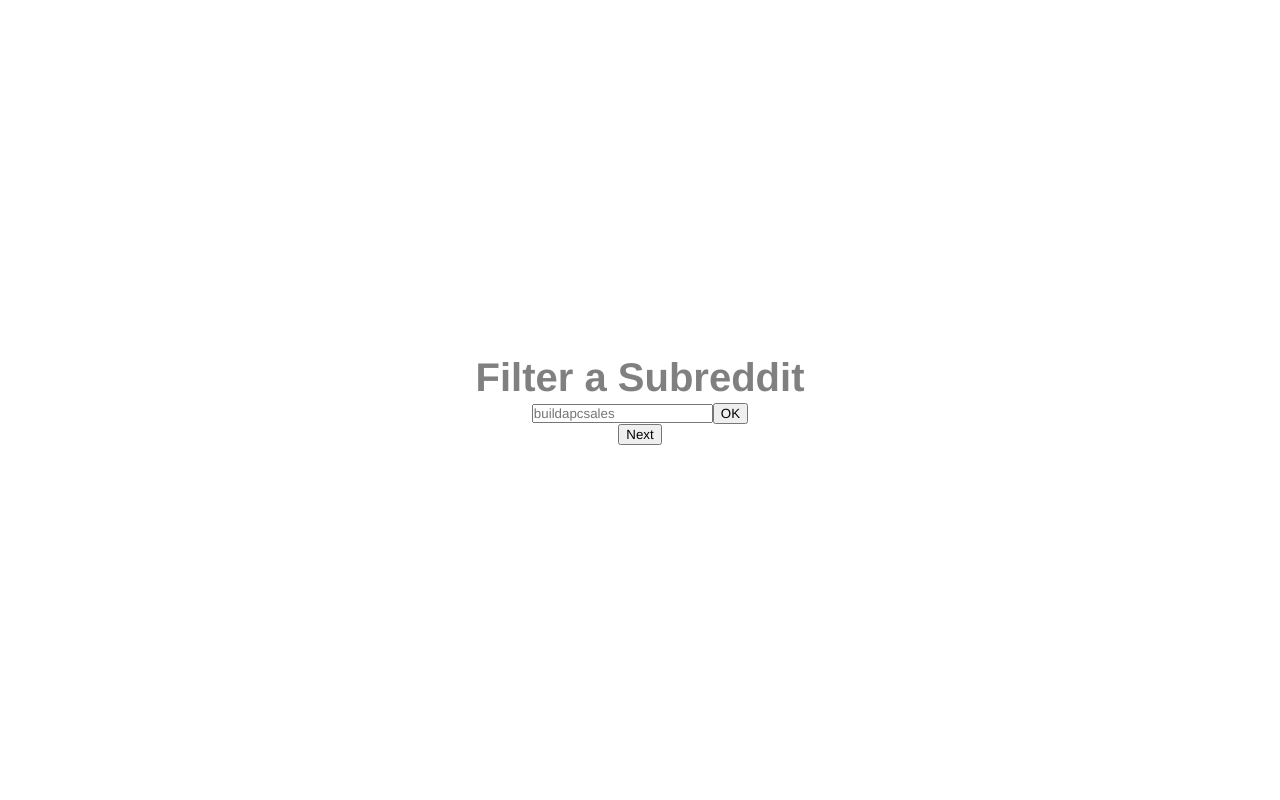
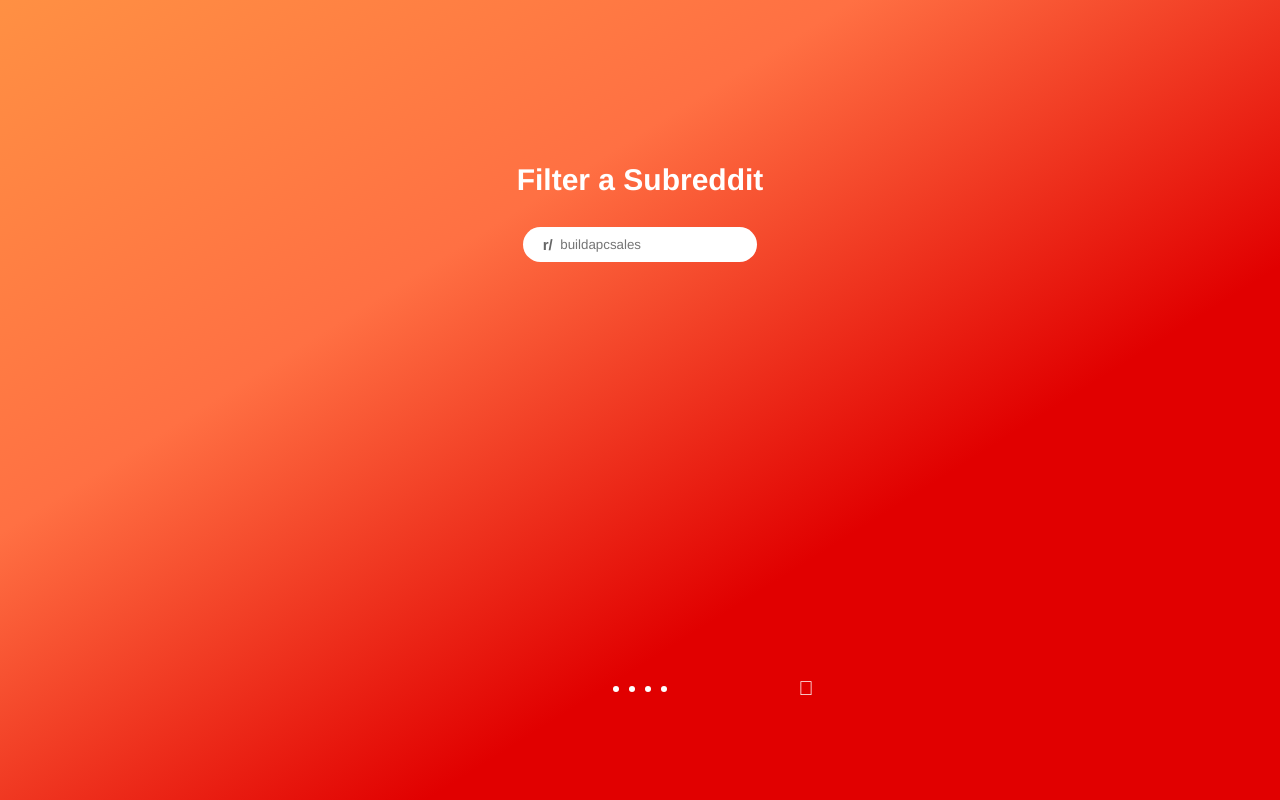
Before and after one commit to XianhaiC/reddit-lens, a React app: page / in a window 1280 px wide. Built offline with nearby package versions, Linux system fonts and the light colour scheme; a web font is replaced by a local one.

Commit message:
Finished subreddit page. Work on checkbox styling

```diff
--- a/package.json
+++ b/package.json
@@ -3,6 +3,7 @@
   "version": "0.1.0",
   "private": true,
   "dependencies": {
+    "@material-ui/core": "^4.8.1",
     "@testing-library/jest-dom": "^4.2.4",
     "@testing-library/react": "^9.3.3",
     "@testing-library/user-event": "^7.1.2",
--- a/public/index.html
+++ b/public/index.html
@@ -3,6 +3,7 @@
   <head>
     <meta charset="utf-8" />
     <link rel="icon" href="%PUBLIC_URL%/favicon.ico" />
+    <link rel="stylesheet" href="https://cdnjs.cloudflare.com/ajax/libs/font-awesome/5.9.0/css/all.min.css">
     <meta name="viewport" content="width=device-width, initial-scale=1" />
     <meta name="theme-color" content="#000000" />
     <meta
--- a/src/components/FormContact.js
+++ b/src/components/FormContact.js
@@ -3,7 +3,7 @@
 
 import { FormPage } from '../constants'
 import { switchPage } from '../actions/index'
-import Section from '../styles/Section'
+import { Section } from '../styles/styledComponents'
 
 class FormContact extends React.Component {
   render() {
--- a/src/components/FormEmail.js
+++ b/src/components/FormEmail.js
@@ -3,7 +3,7 @@
 
 import { FormPage } from '../constants'
 import { switchPage } from '../actions/index'
-import Section from '../styles/Section'
+import { Section } from '../styles/styledComponents'
 
 class FormEmail extends React.Component {
   constructor() {
--- a/src/components/FormFilters.js
+++ b/src/components/FormFilters.js
@@ -6,7 +6,7 @@
 
 import { FormPage } from '../constants'
 import { switchPage } from '../actions/index'
-import Section from '../styles/Section'
+import { Section, Header, WrapperFlex } from '../styles/styledComponents'
 
 class FormFilters extends React.Component {
   constructor(props) {
--- a/src/components/FormSMS.js
+++ b/src/components/FormSMS.js
@@ -3,11 +3,11 @@
 
 import { FormPage } from '../constants'
 import { switchPage } from '../actions/index'
+import { Section } from '../styles/styledComponents'
 import PhoneInput from 'react-phone-number-input'
 import 'react-phone-number-input/style.css'
 // TODO validate using this
 import { isPossiblePhoneNumber } from 'react-phone-number-input'
-import Section from '../styles/Section'
 
 class FormSMS extends React.Component {
   constructor() {
--- a/src/components/FormSubmitted.js
+++ b/src/components/FormSubmitted.js
@@ -3,15 +3,13 @@
 
 import { FormPage } from '../constants'
 import { switchPage } from '../actions/index'
-import Section from '../styles/Section'
-// TODO move Title to its own file
-import { Title } from './FormSubreddit'
+import { Section, Header } from '../styles/styledComponents'
 
 class FormSubmitted extends React.Component {
   render() {
     return (
       <Section>
-        <Title>How should we notfiy you?</Title>
+        <Header>Notification created! Create another?</Header>
       </Section>
     )
   }
--- a/src/components/FormSubreddit.js
+++ b/src/components/FormSubreddit.js
@@ -1,25 +1,11 @@
 import React from 'react'
 import { connect } from 'react-redux'
-import styled, { keyframes } from 'styled-components'
+import styled, { keyframes, css } from 'styled-components'
 
 import { FormPage } from '../constants'
 import { switchPage } from '../actions/index'
-import Section from '../styles/Section'
-
-// styled components -----
-
-const FadeIn = keyframes`
-  from {
-    opacity: 0;
-    transform: translate3d(0,.5em,0);
-  }
-`
-
-export const Title = styled.h1`
-  color: grey;
-  font-size: 2em;
-  animation: ${FadeIn} 1s ease backwards;
-`
+import { Section, Header, WrapperFlex, NavIndicator, StyledButton, Filler } from '../styles/styledComponents'
+import { InputPrefixed } from './Input'
 
 class FormSubreddit extends React.Component {
   constructor() {
@@ -27,21 +13,58 @@
     this.state = {
       subreddit: '',
     }
+
+    this.handleInput = this.handleInput.bind(this)
+    this.handleSubmit = this.handleSubmit.bind(this)
   }
+
+  handleInput = (e) => {
+    if (e.target.value.indexOf(' ') > -1) return
+    this.setState({subreddit: e.target.value})
+  }
+
+  handleSubmit = (e) => {
+    e.preventDefault()
+    // TODO: validate subreddit
+    // no spaces
+    // to lower
+    // verify existence
+    // store result
+    // switch page if valid
+    this.props.switchPage(FormPage.FILTERS)
+  }
+
   render() {
     return (
       <Section>
-        <Title>Filter a Subreddit</Title>
+        <Filler flex='0.3 1 0' />
+        <WrapperFlex direction='column' align='center' flex='1 1 0'>
+          <Header>Filter a Subreddit</Header>
+          <form onSubmit={this.handleSubmit}>
+            <InputPrefixed
+              onChange={this.handleInput}
+              value={this.state.subreddit}
+              placeholder='buildapcsales'></InputPrefixed>
+          </form>
+        </WrapperFlex>
 
-        <form>
-          <input
-            placeholder='buildapcsales'
-            value={this.state.subreddit}
-            onChange={e => this.setState({subreddit: e.target.value})} />
-          <button onClick={this.handleSubmit}>OK</button>
-        </form>
+        <WrapperFlex direction='column' justify='flex-end' flex='0.5 1 0'
+          width='100%' max_width='30em'
+        >
+          <WrapperFlex justify='space-between' align='center'  flex='1 1 0'
+            padding='2em 0'
+          >
 
-        <button onClick={e => this.props.switchPage(FormPage.FILTERS)}>Next</button>
+            <Filler flex='1 1 0' />
+            <NavIndicator />
+            <WrapperFlex flex='1 1 0' justify='center'>
+              <StyledButton onClick={this.handleSubmit}>
+                <i class="fas fa-chevron-right"></i>
+              </StyledButton>
+            </WrapperFlex>
+
+          </WrapperFlex>
+        </WrapperFlex>
       </Section>
         )
   }
--- a/src/components/FormUsername.js
+++ b/src/components/FormUsername.js
@@ -3,7 +3,7 @@
 
 import { FormPage } from '../constants'
 import { switchPage } from '../actions/index'
-import Section from '../styles/Section'
+import { Section } from '../styles/styledComponents'
 
 class FormUsername extends React.Component {
   constructor() {
--- /dev/null
+++ b/src/components/Input.js
@@ -0,0 +1,67 @@
+import React from 'react'
+import styled from 'styled-components'
+import Checkbox from '@material-ui/core/Checkbox'
+
+import { WrapperFlex } from '../styles/styledComponents'
+
+const StyledWrapper = styled.div`
+  display: flex;
+  align-items: center;
+  border: 0px none;
+  border-radius: 3em;
+  background-color: white;
+  padding: 0em 1em;
+`
+
+const StyledInput = styled.input`
+  border: 0px none;
+  background-color: white;
+  padding: 0.75em 0em;
+  color: inherit;
+`
+
+const StyledPrefix = styled.div`
+  margin-right: 0.5em;
+  font-size: 0.75em;
+  font-weight: bold;
+`
+
+const StyledCheckbox = styled(Checkbox)`
+  color: white;
+`
+
+  /*
+const StyledLabel = styled.label`
+  color: white;
+  font-size: 0.75em;
+
+`
+*/
+
+export default ({onChange, value, placeholder}) => {
+  return (
+    <StyledWrapper>
+      <StyledInput onChange={onChange} placeholder={placeholder}
+        value={value}></StyledInput>
+    </StyledWrapper>
+      )
+}
+
+export const InputPrefixed = ({onChange, value, placeholder}) => {
+  return (
+    <StyledWrapper>
+      <StyledPrefix>r/</StyledPrefix>
+      <StyledInput onChange={onChange} placeholder={placeholder}
+        value={value}></StyledInput>
+    </StyledWrapper>
+      )
+}
+
+export const CheckboxItem = ({id, name, labelText, checked, onChange}) => {
+  return (
+    <WrapperFlex>
+      <StyledCheckbox id={id} onChange={onChange} checked={checked} />
+      <label htmlFor={id}>{labelText}</label>
+    </WrapperFlex>
+  )
+}
--- a/src/components/TabByKeyword.js
+++ b/src/components/TabByKeyword.js
@@ -1,4 +1,7 @@
 import React from 'react'
+
+import { Header, SubHeader, WrapperFlex } from '../styles/styledComponents'
+import Input, { CheckboxItem } from './Input'
 
 class TabByKeyword extends React.Component {
   constructor() {
@@ -10,6 +13,10 @@
       matchTypes: [],
       includeComments: false,
     }
+
+    this.handleSubmit = this.handleSubmit.bind(this)
+    this.handleAdd = this.handleAdd.bind(this)
+    this.handleCheck = this.handleCheck.bind(this)
   }
 
   handleSubmit(e) {
@@ -30,32 +37,37 @@
     // effect
   }
 
+  handleCheck(e) {
+    //TODO
+  }
+
   render() {
     return (
-      <div>
-        <h1>Enter keywords</h1>
+      <WrapperFlex direction='column' align='center'>
+        <Header>Enter keywords</Header>
         <form onSubmit={this.handleSubmit}>
-          <input
+          <Input
             placeHolder='keyword'
             value={this.state.keyword}
             onChange={e => this.setState({keyword: e.target.value})}>
-          </input>
+          </Input>
 
-          <h3>Match in</h3>
-          <input type='checkbox' id='match-type-title' name='match-type' value='Title' />
-          <label htmlFor='match-type-title'>Title</label>
-          <input type='checkbox' id='match-type-body' name='match-type' value='Body' />
-          <label htmlFor='match-type-body'>Body</label>
-          <input type='checkbox' id='match-type-flair' name='match-type' value='Flair' />
-          <label htmlFor='match-type-flair'>Flair</label>
+          <SubHeader>Match in</SubHeader>
 
-          <input type='checkbox' id='match-type-flair' name='match-type' value='Flair' />
-          <label htmlFor='match-type-flair'>Include matching comments</label>
+          <CheckboxItem id='match-type-title' name='match-type' labelText='Title'
+            checked={false} onChange={this.handleCheck}
+          />
+          <CheckboxItem id='match-type-body' name='match-type' labelText='Body'
+            checked={false} onChange={this.handleCheck}
+          />
+          <CheckboxItem id='match-type-flair' name='match-type' labelText='Flair'
+            checked={false} onChange={this.handleCheck}
+          />
 
           <button onClick={this.handleAdd}>Add</button>
           <input type='submit' value='Next' />
         </form>
-      </div>
+      </WrapperFlex>
     );
   }
 }
--- /dev/null
+++ b/src/styles/Header.js
@@ -0,0 +1 @@
+import styled from 'styled-components'
--- a/src/styles/globalStyles.js
+++ b/src/styles/globalStyles.js
@@ -54,6 +54,8 @@
     width: 100%;
     height: 100%;
     overscroll-behavior: contain;
+    background-image: linear-gradient(to bottom right, ${props => props.theme.gradient});
+    color: rgb(102, 102, 102);
   }
   h1, h2, h3, h4, h5, h6 {
     margin: 0;
--- /dev/null
+++ b/src/styles/styledComponents.js
@@ -0,0 +1,68 @@
+import React from 'react'
+import styled from 'styled-components'
+
+export const WrapperFlex = styled.div`
+  display: flex;
+  flex-direction: ${props => props.direction || 'row'};
+  justify-content: ${props => props.justify || 'flex-start'};
+  align-items: ${props => props.align || 'stretch'};
+  flex: ${props => props.flex || '0 1 auto'};
+  width: ${props => props.width || 'auto'};
+  height: ${props => props.height || 'auto'};
+  max-width: ${props => props.max_width || 'none'};
+  max-height: ${props => props.max_height || 'none'};
+  padding: ${props => props.padding || 'none'};
+  box-sizing: border-box;
+`
+
+export const Filler = styled.div`
+  flex: ${props => props.flex || '0 1 auto'};
+  width: 100%;
+  height: 100%;
+`
+
+export const StyledButton = styled.button`
+  border: none;
+  background-color: Transparent;
+  color: white;
+  font-size: 1em;
+`
+export const NavDot = styled.div`
+  height: 0.3em;
+  width: 0.3em;
+  border-radius: 0.2em;
+  background-color: white;
+  margin: 0 0.25em;
+`
+
+export const Section = styled.div`
+  display: flex;
+  flex-direction: column;
+  justify-content: center;
+  align-items: center;
+  width: 100%;
+  min-height: 100%;
+  max-width: 50em;
+  margin: auto;
+`
+
+export const Header = styled.h1`
+  color: white;
+  font-size: 1.5em;
+  margin: 1em 0;
+`
+
+export const SubHeader = styled(Header)`
+  font-size: 0.75em;
+`
+
+export const NavIndicator = (props) => {
+  return (
+    <WrapperFlex>
+      <NavDot />
+      <NavDot />
+      <NavDot />
+      <NavDot />
+    </WrapperFlex>
+      )
+}
--- a/src/styles/theme.js
+++ b/src/styles/theme.js
@@ -1,5 +1,7 @@
 
 const theme = {
+  gradient: '#ff9043, #ff7043, #e10000, #e10000',
+  //gradient: '#fc8ca1, #dc64b9, #8c5dc7, #5b80cc',
 };
 
 export default theme;
```
Also changed, not shown: 1 other file.
